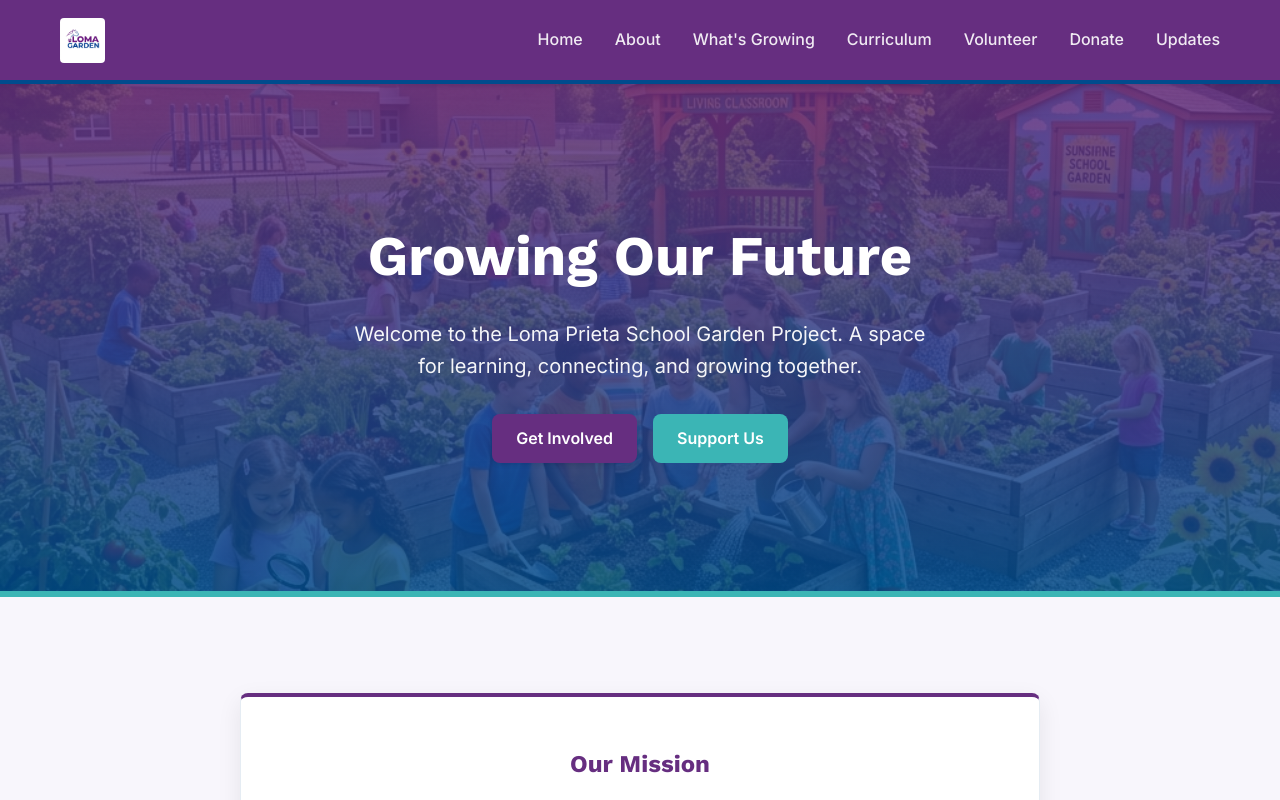
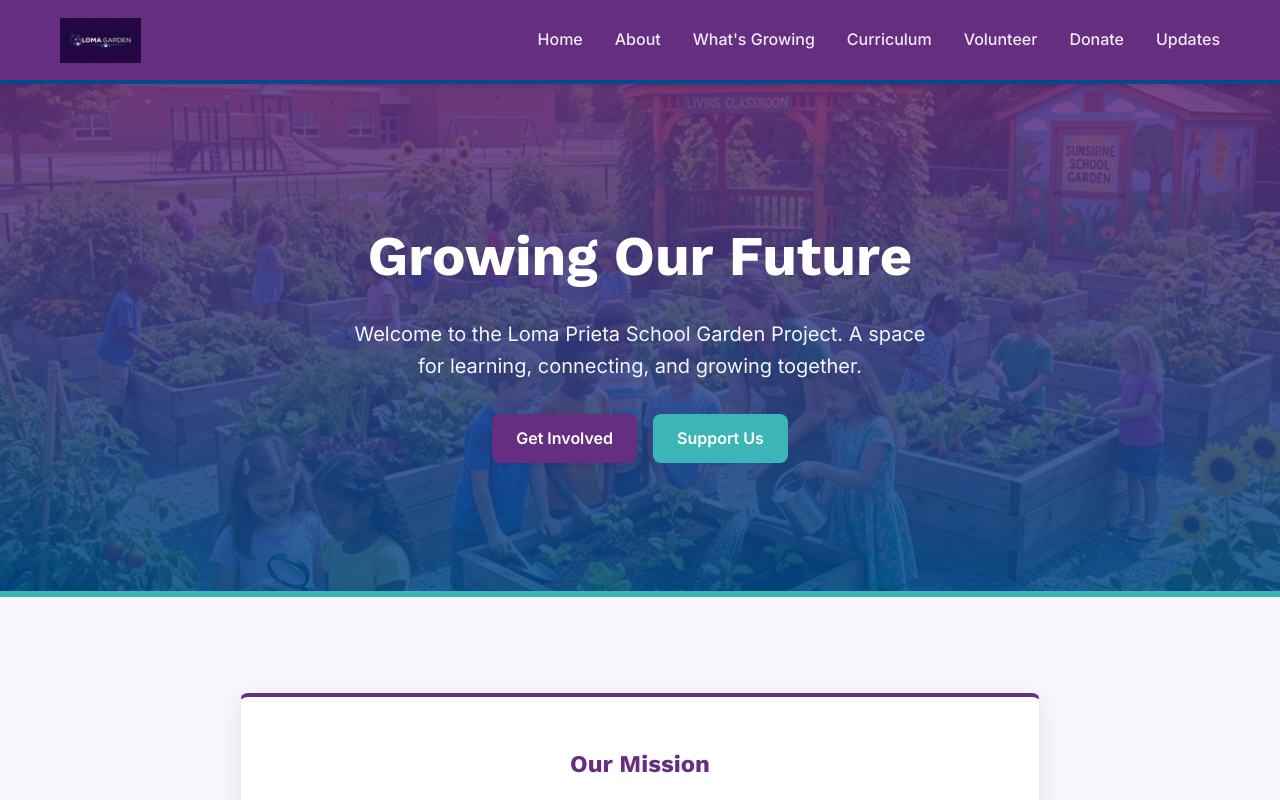
Before and after one commit to Baylow/loma-prieta-garden, a Next.js app: page / in a window 1280 px wide. Shown: the top 800 px of the page. Built offline with nearby package versions, Linux system fonts and the light colour scheme.

Commit message:
Update to rectangular wordmark without white box

```diff
--- a/src/components/Navbar.module.css
+++ b/src/components/Navbar.module.css
@@ -34,7 +34,6 @@
   height: 45px;
   width: auto;
   object-fit: contain;
-  border-radius: 4px;
 }
 
 .logo a:hover {
```
Also changed, not shown: public/images/wordmark.jpg.
